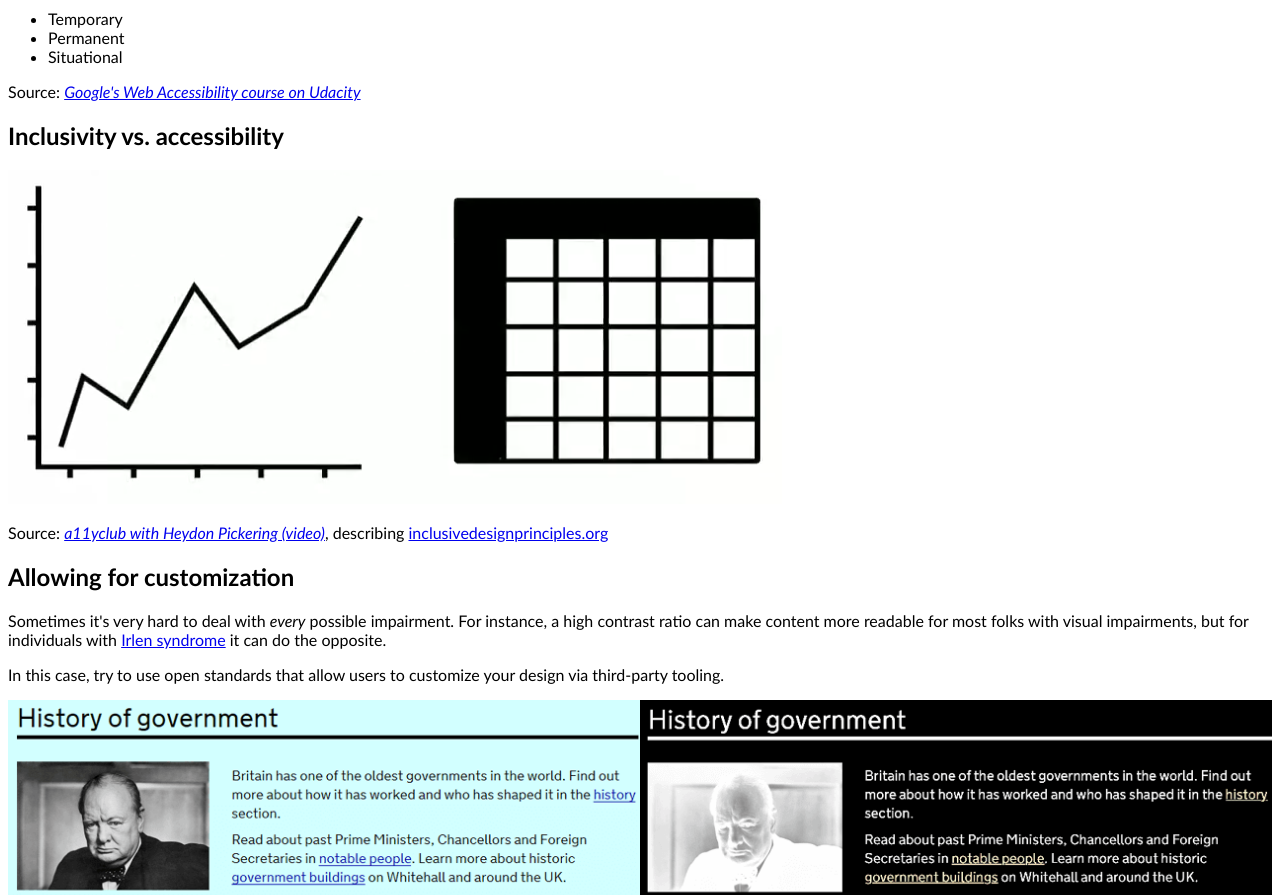
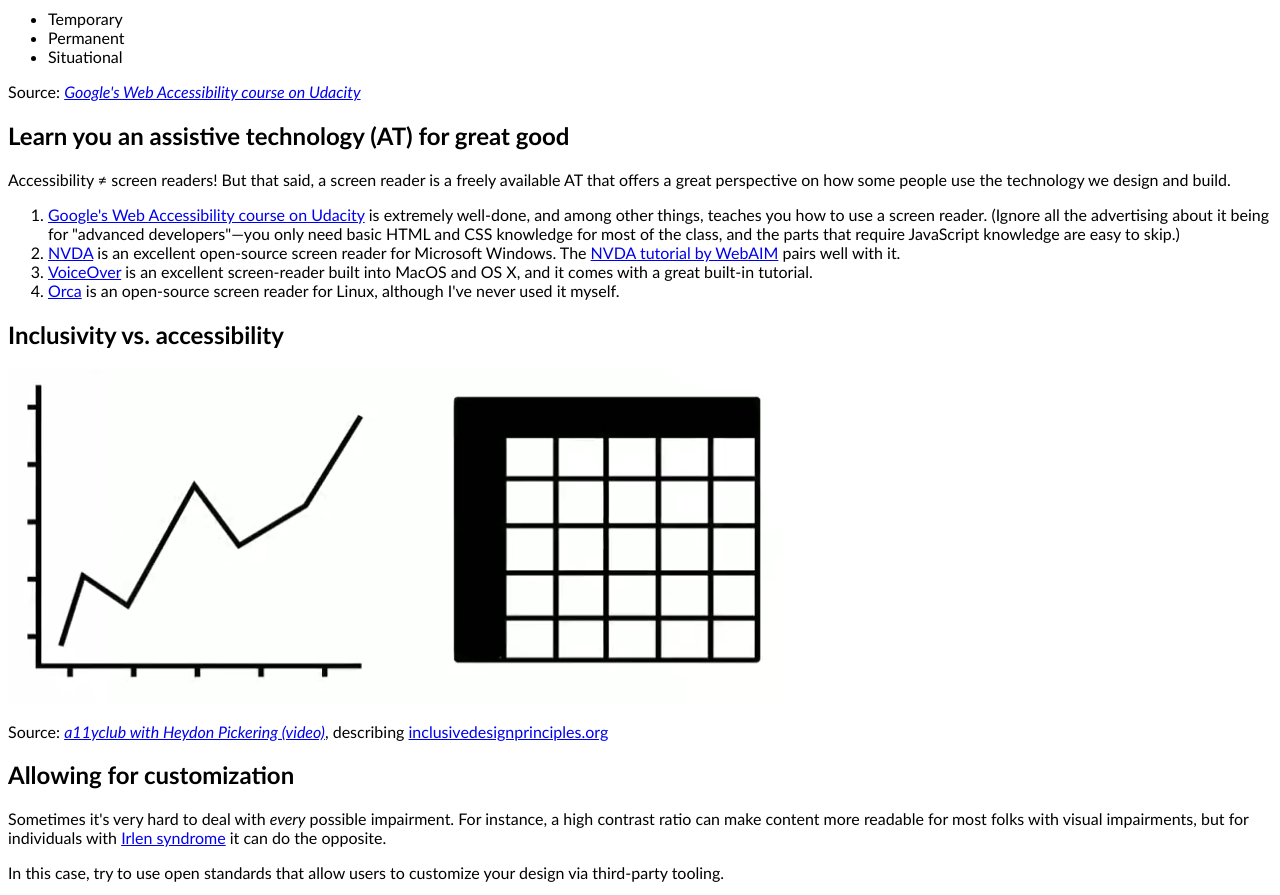
Before and after one commit to toolness/open-design-nyc-a11y-preso, a plain HTML site: page index.html in a window 1280 px wide. Shown: the part 1460-2355 px from the top of the page. Drawn offline with Linux system fonts and the light colour scheme.

Commit message:
Add section on screen readers

```diff
--- a/index.html
+++ b/index.html
@@ -40,6 +40,14 @@ html, body {
   <li>Situational</li>
 </ul>
 <p>Source: <cite><a href="https://www.udacity.com/course/web-accessibility--ud891">Google's Web Accessibility course on Udacity</a></cite></p>
+<h2>Learn you an assistive technology (AT) for great good</h2>
+<p>Accessibility ≠ screen readers!  But that said, a screen reader is a freely available AT that offers a great perspective on how some people use the technology we design and build.</p>
+<ol>
+  <li><a href="https://www.udacity.com/course/web-accessibility--ud891">Google's Web Accessibility course on Udacity</a> is extremely well-done, and among other things, teaches you how to use a screen reader. (Ignore all the advertising about it being for "advanced developers"&mdash;you only need basic HTML and CSS knowledge for most of the class, and the parts that require JavaScript knowledge are easy to skip.)</li>
+  <li><a href="https://www.nvaccess.org/">NVDA</a> is an excellent open-source screen reader for Microsoft Windows. The <a href="https://webaim.org/articles/nvda/">NVDA tutorial by WebAIM</a> pairs well with it.</li>
+  <li><a href="https://www.apple.com/accessibility/mac/vision/">VoiceOver</a> is an excellent screen-reader built into MacOS and OS X, and it comes with a great built-in tutorial.</li>
+  <li><a href="https://help.gnome.org/users/orca/stable/">Orca</a> is an open-source screen reader for Linux, although I've never used it myself.</li>
+</ol>
 <h2>Inclusivity vs. accessibility</h2>
 <img src="choice.png" alt="Line art of a line graph on the left, and its tabular equivalent on the right" class="maxwidth">
 <p>Source: <cite><a href="https://youtu.be/wAWDIgYxcJg?t=31m28s">a11yclub with Heydon Pickering (video)</a></cite>, describing <a href="http://inclusivedesignprinciples.org/">inclusivedesignprinciples.org</a></p>
```
